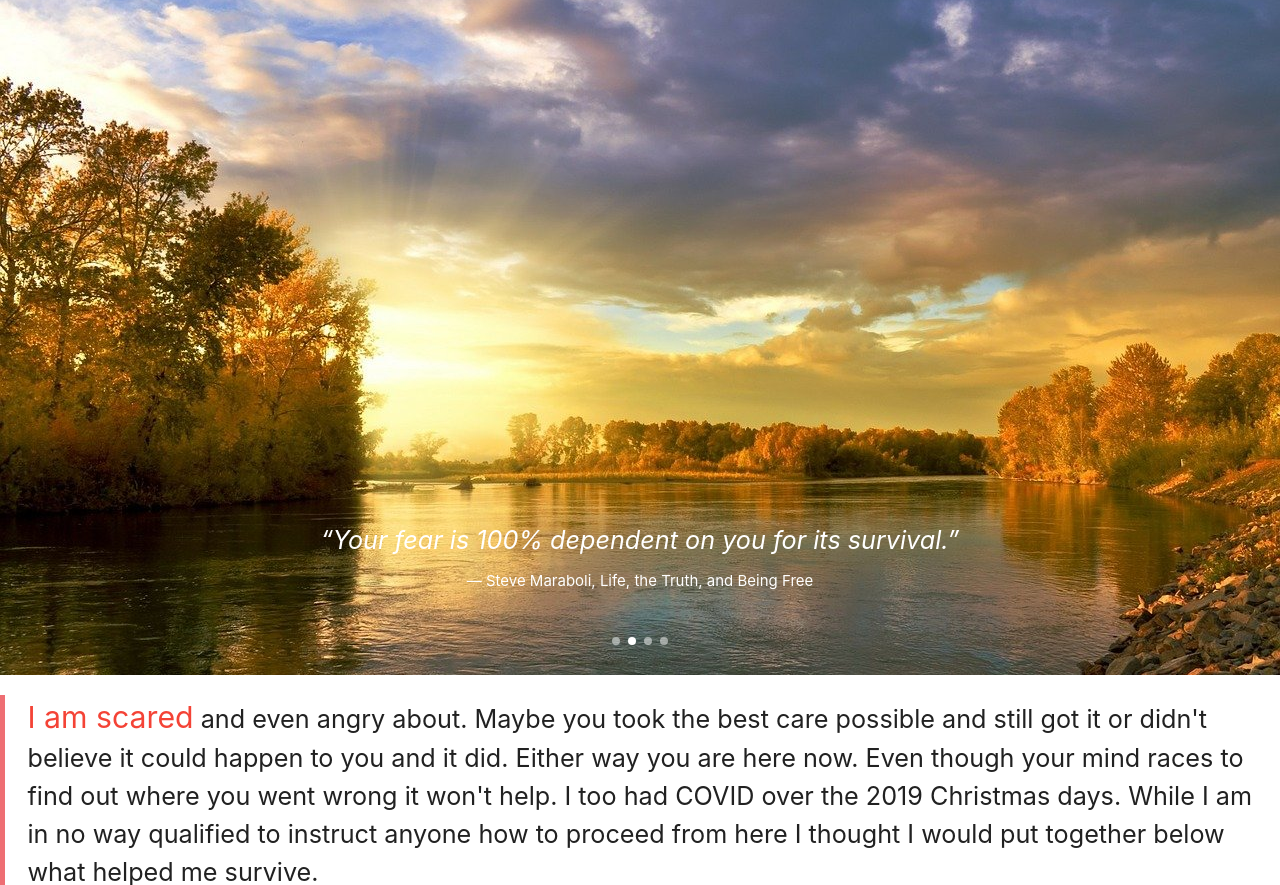
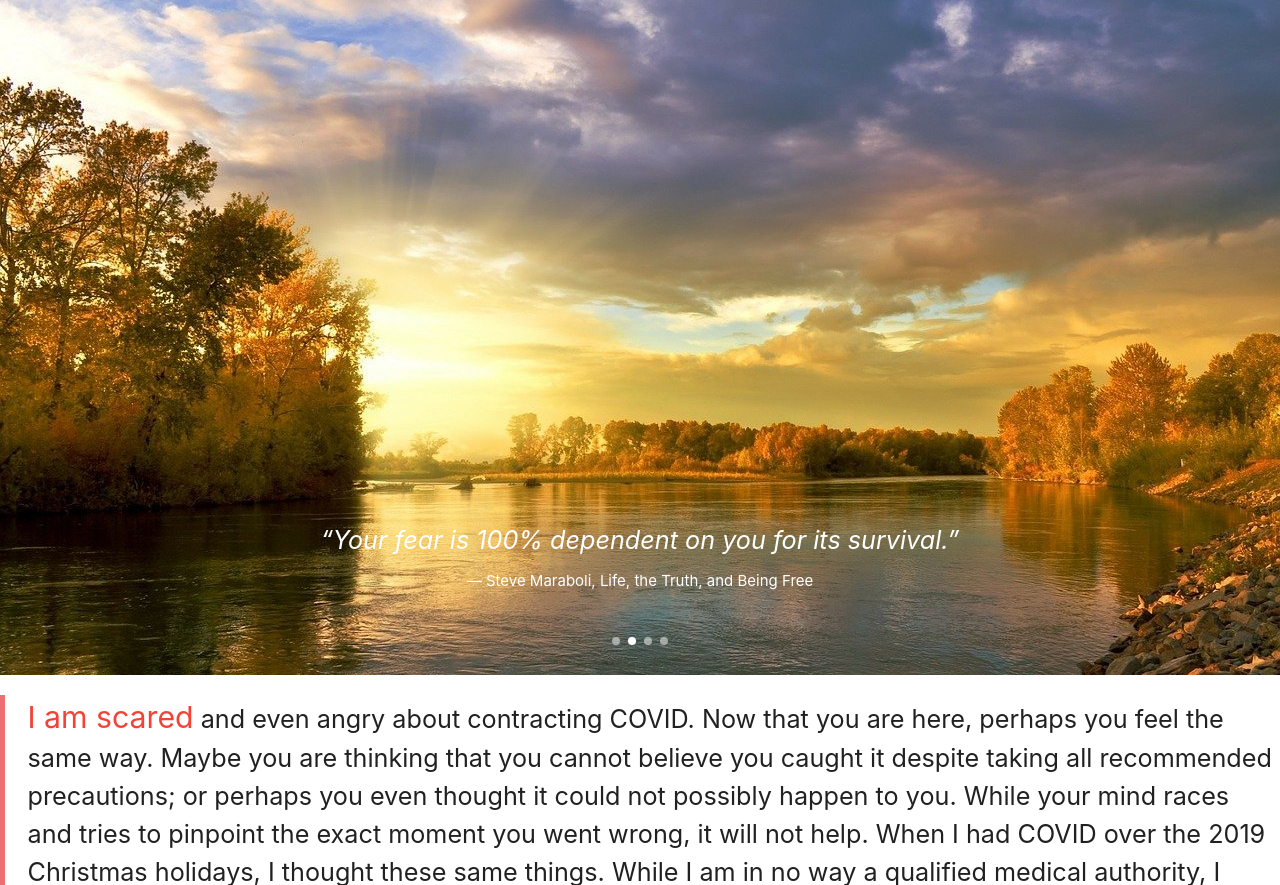
Before and after one commit to Uot-Project1-Group07/Project1-Group07, a plain HTML site: page info.html in a window 1280 px wide. Shown: the part 67-952 px from the top of the page. Drawn offline with nearby package versions, Linux system fonts and the light colour scheme.

```diff
--- a/info.html
+++ b/info.html
@@ -53,9 +53,7 @@
 
       <!--My 2cents-->
       <blockquote class="flow-text"><span class="red-text lighten-1" style="font-size: larger;">I am scared</span>
-      and even angry about. Maybe you took the best care possible and still got it or didn't believe it could happen to you and it did. Either way you are here now.
-      Even though your mind races to find out where you went wrong it won't help. I too had COVID over the 2019 Christmas days. While I am
-      in no way qualified to instruct anyone how to proceed from here I thought I would put together below what helped me survive.
+        and even angry about contracting COVID. Now that you are here, perhaps you feel the same way. Maybe you are thinking that you cannot believe you caught it despite taking all recommended precautions; or perhaps you even thought it could not possibly happen to you. While your mind races and tries to pinpoint the exact moment you went wrong, it will not help. When I had COVID over the 2019 Christmas holidays, I thought these same things. While I am in no way a qualified medical authority, I have put together some information that helped me survive those turbulent days.
       </blockquote>
       <br>
 
```
Also changed, not shown: index.html (+1 -0 lines), login.html (+2 -0 lines).
